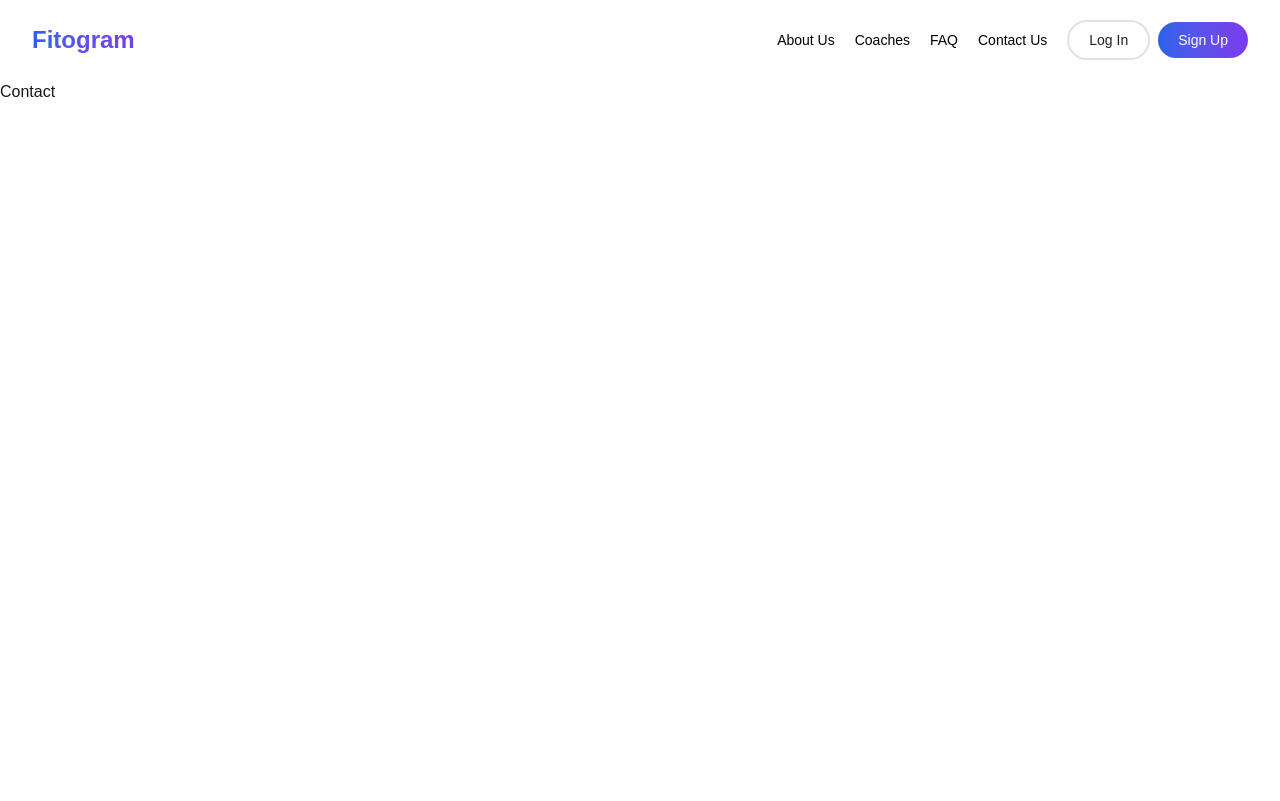
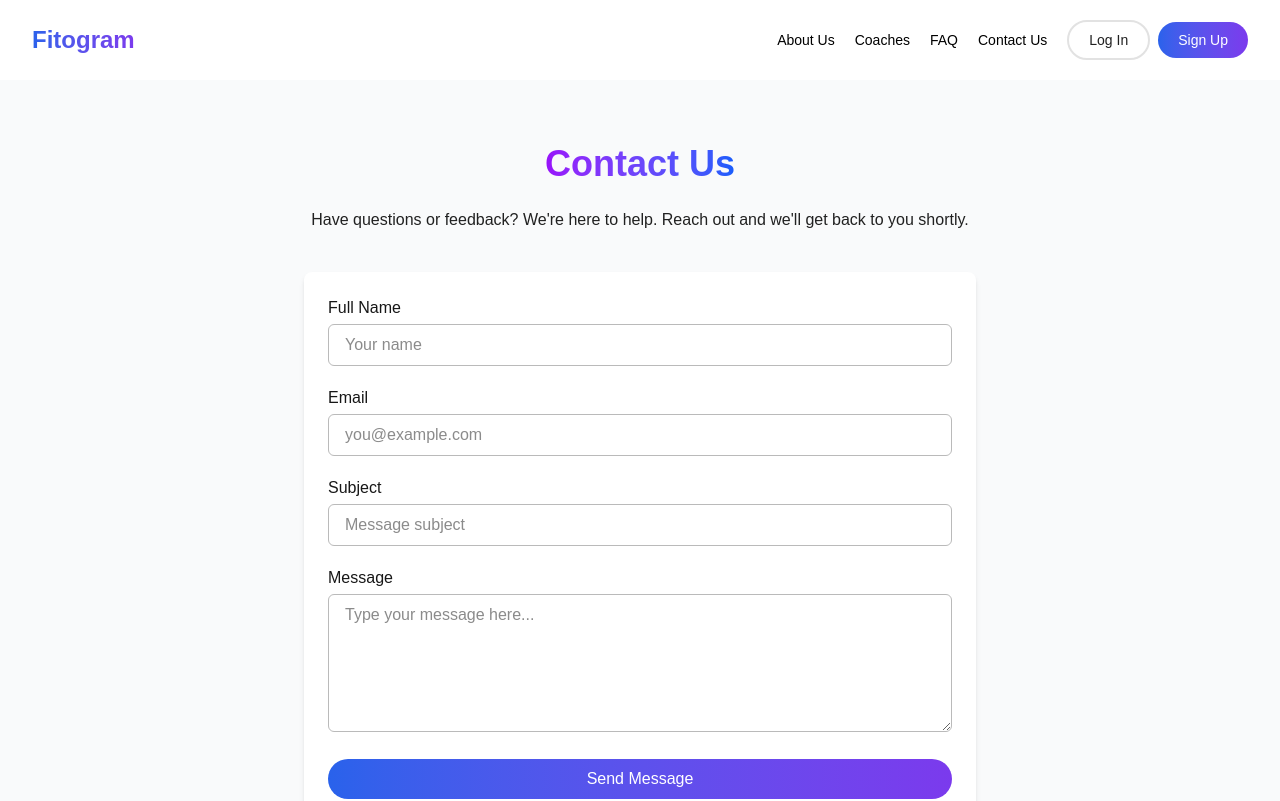
Before and after one commit to AliNikseresht/Fitogram-landing, a Next.js app: page /contact in a window 1280 px wide. Shown: the top 801 px of the page. Built offline with nearby package versions, Linux system fonts and the light colour scheme.

Commit message:
add contact-us page and change some component in landing page

```diff
--- /dev/null
+++ b/app/contact/_components/ContactForm.tsx
@@ -0,0 +1,93 @@
+"use client";
+
+import React from "react";
+import { useForm } from "react-hook-form";
+import CustomLoading from "@/components/ui/CustomLoading";
+import FormField from "./FormField";
+
+type ContactFormInputs = {
+  name: string;
+  email: string;
+  subject: string;
+  message: string;
+};
+
+const validationRules = {
+  name: { required: "Name is required" },
+  email: {
+    required: "Email is required",
+    pattern: {
+      value: /^\S+@\S+$/i,
+      message: "Invalid email address",
+    },
+  },
+  subject: { required: "Subject is required" },
+  message: { required: "Message is required" },
+};
+
+const ContactForm: React.FC = () => {
+  const {
+    register,
+    handleSubmit,
+    formState: { errors, isSubmitting },
+  } = useForm<ContactFormInputs>();
+
+  const onSubmit = async (data: ContactFormInputs) => {
+    try {
+      console.log("Form submitted:", data);
+      await new Promise((res) => setTimeout(res, 1000));
+      alert("Message sent successfully!");
+    } catch {
+      alert("Failed to send message.");
+    }
+  };
+
+  return (
+    <form
+      onSubmit={handleSubmit(onSubmit)}
+      className="bg-[#fff] rounded-lg shadow-md p-6 space-y-5 max-w-2xl w-full"
+      noValidate
+    >
+      <FormField
+        id="name"
+        label="Full Name"
+        register={register("name", validationRules.name)}
+        error={errors.name?.message}
+        placeholder="Your name"
+      />
+      <FormField
+        id="email"
+        label="Email"
+        type="email"
+        register={register("email", validationRules.email)}
+        error={errors.email?.message}
+        placeholder="you@example.com"
+      />
+      <FormField
+        id="subject"
+        label="Subject"
+        register={register("subject", validationRules.subject)}
+        error={errors.subject?.message}
+        placeholder="Message subject"
+      />
+      <FormField
+        id="message"
+        label="Message"
+        isTextArea
+        register={register("message", validationRules.message)}
+        error={errors.message?.message}
+        placeholder="Type your message here..."
+      />
+
+      <button
+        type="submit"
+        disabled={isSubmitting}
+        className=" bg-gradient-to-r from-[#2962eb] to-[#7b3aed] text-[#fff] px-6 py-2 rounded-full hover:bg-blue-700 duration-200 w-full"
+      >
+        {isSubmitting ? <CustomLoading /> : "Send Message"}
+      </button>
+    </form>
+  );
+};
+
+export default ContactForm;
--- /dev/null
+++ b/app/contact/_components/ContactUsSection.tsx
@@ -0,0 +1,20 @@
+import React from "react";
+import ContactForm from "./ContactForm";
+
+const ContactUsSection: React.FC = () => {
+  return (
+    <section className="w-full py-16 px-5 bg-gray-50 flex flex-col items-center">
+      <h3 className="text-4xl font-bold text-center bg-gradient-to-r from-purple-600 to-blue-600 bg-clip-text text-transparent mb-6">
+        Contact Us
+      </h3>
+      <p className="mb-10 text-sm md:text-base text-[#212121] text-center max-w-2xl">
+        Have questions or feedback? We&apos;re here to help. Reach out and
+        we&apos;ll get back to you shortly.
+      </p>
+
+      <ContactForm />
+    </section>
+  );
+};
+
+export default ContactUsSection;
--- /dev/null
+++ b/app/contact/_components/FormField.tsx
@@ -0,0 +1,48 @@
+import React from "react";
+import { UseFormRegisterReturn } from "react-hook-form";
+
+type Props = {
+  label: string;
+  id: string;
+  register: UseFormRegisterReturn;
+  error?: string;
+  isTextArea?: boolean;
+  type?: string;
+  placeholder?: string;
+};
+
+const FormField: React.FC<Props> = ({
+  label,
+  id,
+  register,
+  error,
+  isTextArea = false,
+  type = "text",
+  placeholder,
+}) => (
+  <div>
+    <label htmlFor={id} className="block mb-1 font-medium">
+      {label}
+    </label>
+    {isTextArea ? (
+      <textarea
+        id={id}
+        {...register}
+        rows={5}
+        placeholder={placeholder}
+        className="w-full px-4 py-2 border border-[#bababa] rounded-md"
+      />
+    ) : (
+      <input
+        id={id}
+        type={type}
+        {...register}
+        placeholder={placeholder}
+        className="w-full px-4 py-2 border border-[#bababa] rounded-md"
+      />
+    )}
+    {error && <span className="text-sm text-red-500">{error}</span>}
+  </div>
+);
+
+export default FormField;
--- a/app/contact/page.tsx
+++ b/app/contact/page.tsx
@@ -1,9 +1,8 @@
-import React from 'react'
+import React from "react";
+import ContactUsSection from "./_components/ContactUsSection";
 
 const Contact = () => {
-  return (
-    <div>Contact</div>
-  )
-}
+  return <ContactUsSection />;
+};
 
-export default Contact
+export default Contact;
--- a/app/faq/_components/FAQPageClient.tsx
+++ b/app/faq/_components/FAQPageClient.tsx
@@ -23,9 +23,9 @@
 
   return (
     <div className="max-w-4xl mx-auto px-4 py-16">
-      <h1 className="text-4xl font-bold text-center bg-gradient-to-r from-purple-600 to-blue-600 bg-clip-text text-transparent mb-10">
+      <h3 className="text-4xl font-bold text-center bg-gradient-to-r from-purple-600 to-blue-600 bg-clip-text text-transparent mb-10">
         Frequently Asked Questions
-      </h1>
+      </h3>
 
       {faqData.map((section, i) => (
         <FAQSection
--- a/components/layout/Footer/FooterLinks.tsx
+++ b/components/layout/Footer/FooterLinks.tsx
@@ -1,19 +1,18 @@
 import React, { FC } from "react";
 import Link from "next/link";
-
-const links: string[] = ["About Us", "Coaches", "FAQ", "Contact Us"];
+import { menuItems } from "@/data/menuItems";
 
 const FooterLinks: FC = () => (
   <div>
     <h3 className="font-bold text-lg mb-4">Quick Links</h3>
     <ul className="space-y-2 text-sm text-[#9ca3af]">
-      {links.map((item: string, index: number) => (
+      {menuItems.map((item, index) => (
         <li key={index}>
           <Link
-            href={`/${item.toLowerCase().replace(/\s/g, "")}`}
-            className="hover:c-blue transition-colors"
+            href={item.href}
+            className="cursor-pointer hover:text-blue-500 duration-200 text-sm"
           >
-            {item}
+            {item.name}
           </Link>
         </li>
       ))}
--- a/components/layout/Header/Navbar.tsx
+++ b/components/layout/Header/Navbar.tsx
@@ -4,13 +4,8 @@
 import Link from "next/link";
 import { HiMenu, HiX } from "react-icons/hi";
 import CustomButton from "@/components/ui/CustomButton";
+import { menuItems } from "@/data/menuItems";
 
-const menuItems = [
-  { name: "About Us", href: "/about" },
-  { name: "Coaches", href: "/coaches" },
-  { name: "FAQ", href: "/faq" },
-  { name: "Contact Us", href: "/contact" },
-];
 
 const Navbar = () => {
   const [isOpen, setIsOpen] = useState(false);
--- a/components/ui/CallToActionSection.tsx
+++ b/components/ui/CallToActionSection.tsx
@@ -11,11 +11,11 @@
           </h2>
           <p className="mb-6 text-xs md:text-sm lg:text-base text-white/90">
             Join thousands of users who have already achieved their fitness
-            goals with FitPulse. Whether you&#39;re a fitness enthusiast or a professional coach, we have the perfect solution for you.
-
+            goals with FitPulse. Whether you&#39;re a fitness enthusiast or a
+            professional coach, we have the perfect solution for you.
           </p>
           <div className="flex gap-2">
-            <button className="bg-[#fff] text-xs md:text-base c-blue px-3 md:px-6 py-2 rounded-full font-medium hover:bg-gray-100 transition">
+            <button className="bg-[#fff] text-xs md:text-base c-blue px-3 md:px-6 py-2 rounded-full font-medium hover:bg-gray-100 cursor-pointer duration-200">
               Sign Up as User
             </button>
             <button className="border border-[#fff] text-[#fff] text-xs md:text-base px-3 md:px-6 py-2 rounded-full font-medium hover:bg-[#fff] hover:c-blue cursor-pointer transition duration-200">
--- a/components/ui/CoachesSection.tsx
+++ b/components/ui/CoachesSection.tsx
@@ -7,12 +7,11 @@
 import Link from "next/link";
 import React, { useState } from "react";
 
-
 const CoachesSection: React.FC = () => {
-  const [activeTag, setActiveTag] = useState("All Coaches");
+  const [activeTag, setActiveTag] = useState("All");
 
   const filteredCoaches =
-    activeTag === "All Coaches"
+    activeTag === "All"
       ? coachesData
       : coachesData.filter((coach) => coach.tags.includes(activeTag));
 
@@ -34,7 +33,7 @@
             onClick={() => setActiveTag(tag)}
             className={`px-4 py-2 rounded-full text-sm font-medium transition duration-200 cursor-pointer ${
               activeTag === tag
-                ? "bg-bc-blue text-white"
+                ? "bg-bc-blue text-[#fff]"
                 : "bg-gray-100 text-gray-700 hover:bg-gray-200"
             }`}
           >
--- /dev/null
+++ b/data/menuItems.ts
@@ -0,0 +1,6 @@
+export const menuItems = [
+  { name: "About Us", href: "/about" },
+  { name: "Coaches", href: "/coaches" },
+  { name: "FAQ", href: "/faq" },
+  { name: "Contact Us", href: "/contact" },
+];
--- a/package.json
+++ b/package.json
@@ -16,6 +16,7 @@
     "next": "15.3.2",
     "react": "^19.0.0",
     "react-dom": "^19.0.0",
+    "react-hook-form": "^7.56.3",
     "react-icons": "^5.5.0"
   },
   "devDependencies": {
```
Also changed, not shown: 1 other file (tests, documents, lock files or other folders).
